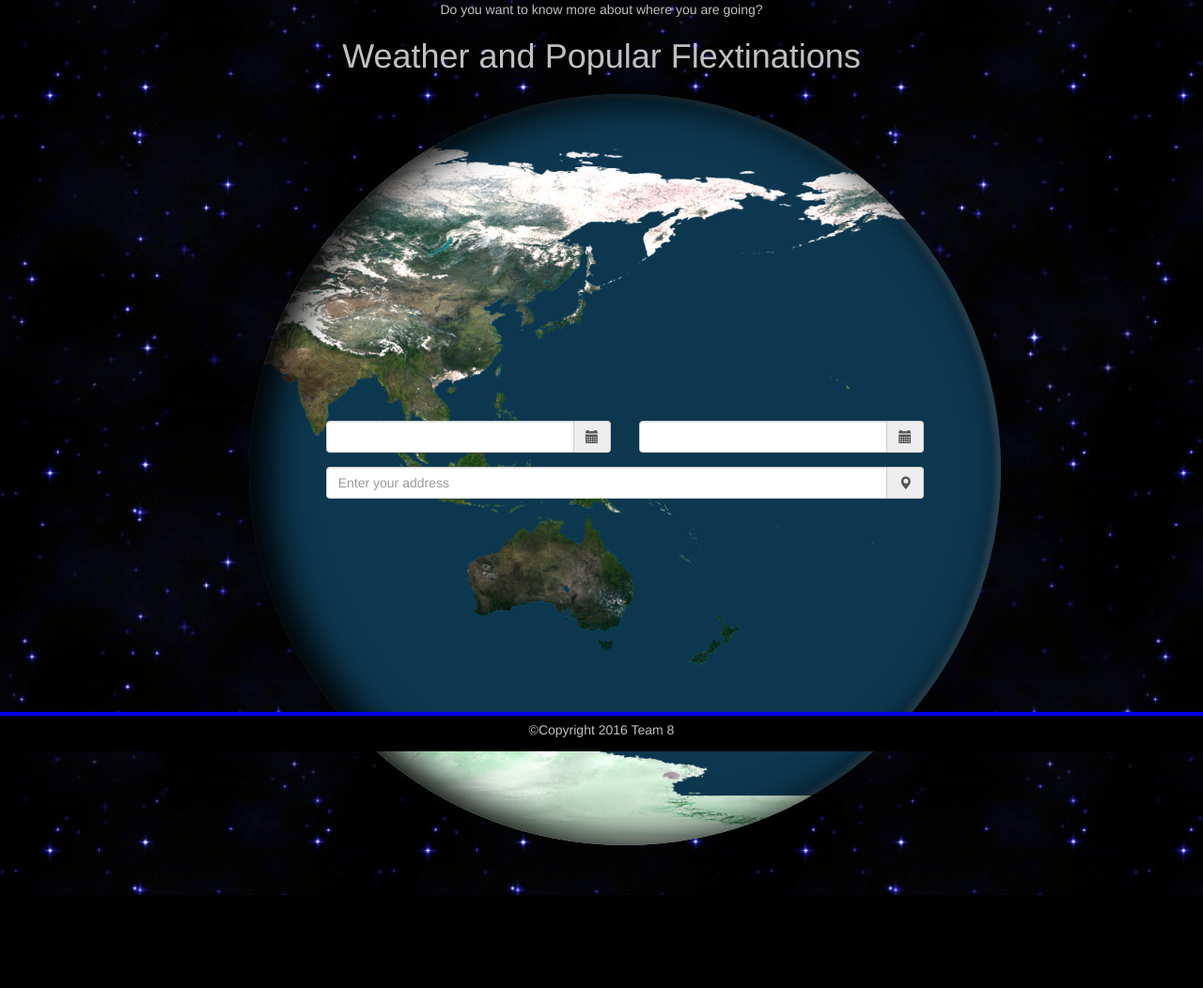
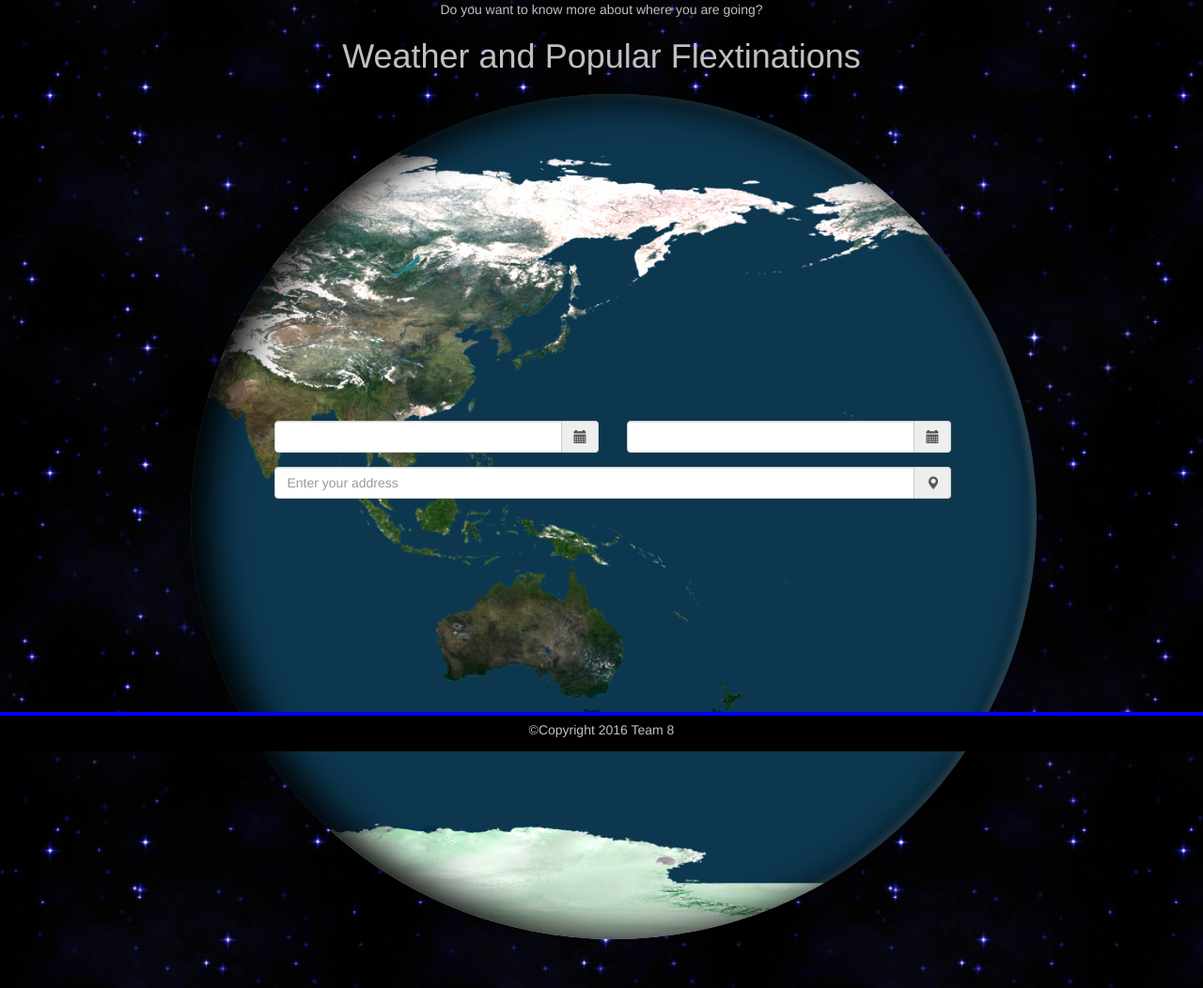
Before and after one commit to Havamere/Flextination, a PHP site: page / in a window 1280 px wide. Shown: the whole page at 94% size. Before the commit the page ends 953 px from the top, so only its background shows below. Run offline with PHP 8.4, Linux system fonts and the light colour scheme; some libraries are stand-ins or nearby versions.

Commit message:
changed landing page resizing elements.  Looks better now on resizes

```diff
--- a/assets/css/style.css
+++ b/assets/css/style.css
@@ -14,7 +14,7 @@
 #earth {
     width: 250px;
     height: 250px;
-    margin: 8%;
+    margin: 10px;
     background-size: 500px;
     background: url(../images/Earth-Color4096.jpg);
     border-radius: 50%;
@@ -45,7 +45,7 @@
 }
 
 .jumbotron {
-    margin-top: 2px;
+    margin-top: 30px;
     z-index: 0;
     background-color: rgba(255, 255, 255, .0);
 }
@@ -59,10 +59,6 @@
 #map {
     height: 500px;
 }
-
-/*.btn {
-    margin: 4px;
-}*/
 
 #destinationWeatherContainer {
     background-image: url(../images/weather.png);
@@ -138,12 +134,32 @@
 @media only screen and (min-width: 320px) {
 
     #earth {
+        width: 250px;
+        height: 250px;
+        margin: 10px;
+        background-size: 500px;
+        animation-duration: 4s;
+        margin-left: 15%;
+    }
+
+    @keyframes rotate {
+      to { background-position-x: 500px; }
+    }
+
+    .jumbotron{
+        margin-top: 30px;
+    }
+}
+
+@media only screen and (min-width: 400px) {
+
+    #earth {
         width: 300px;
         height: 300px;
         margin: 10px;
         background-size: 600px;
         animation-duration: 4s;
-        margin-left: 18%;
+        margin-left: 15%;
     }
 
     @keyframes rotate {
@@ -151,59 +167,19 @@
     }
 
     .jumbotron{
-        margin-top: 5px;
-    }
-}
-
-@media only screen and (min-width: 400px) {
-
-    #earth {
-        width: 350px;
-        height: 350px;
-        margin: 10px;
-        background-size: 700px;
-        animation-duration: 4s;
-        margin-left: 20%;
-    }
-
-    @keyframes rotate {
-      to { background-position-x: 700px; }
-    }
-
-    .jumbotron{
-        margin-top: 25px;
+        margin-top: 50px;
     }
 }
 
 /* EXTRA-small devices, phones */
 @media only screen and (min-width: 480px) {
     #earth {
-        width: 450px;
-        height: 450px;
-        margin: 10px;
-        background-size: 900px;
-        animation-duration: 4s;
-        margin-left: 22%;
-    }
-
-    @keyframes rotate {
-      to { background-position-x: 900px; }
-    }
-
-    .jumbotron{
-        margin-top: 50px;
-    }
-}
-
-/* SMALL devices, tablets */
-@media only screen and (min-width: 728px) {
-    #earth {
         width: 400px;
         height: 400px;
         margin: 10px;
         background-size: 800px;
-        animation-duration: 6s;
-        margin-left: 25%;
+        animation-duration: 4s;
+        margin-left: 9%;
     }
 
     @keyframes rotate {
@@ -215,19 +191,59 @@
     }
 }
 
+@media only screen and (min-width: 600px) {
+
+    #earth {
+        width: 450px;
+        height: 450px;
+        margin: 10px;
+        background-size: 900px;
+        animation-duration: 6s;
+        margin-left: 15%;
+    }
+
+    @keyframes rotate {
+      to { background-position-x: 900px; }
+    }
+
+    .jumbotron{
+        margin-top: 120px;
+    }
+}
+
+/* SMALL devices, tablets */
+@media only screen and (min-width: 728px) {
+    #earth {
+        width: 500px;
+        height: 500px;
+        margin: 10px;
+        background-size: 1000px;
+        animation-duration: 8s;
+        margin-left: 20%;
+    }
+
+    @keyframes rotate {
+      to { background-position-x: 1000px; }
+    }
+
+    .jumbotron{
+        margin-top: 150px;
+    }
+}
+
 /* MEDIUM devices, desktops */
 @media only screen and (min-width: 992px) {
     #earth {
-        width: 600px;
-        height: 600px;
+        width: 750px;
+        height: 750px;
         margin: 10px;
-        background-size: 1200px;
-        animation-duration: 10s;
-         margin-left: 20%;
+        background-size: 1500px;
+        animation-duration: 12s;
+        margin-left: 15%;
     }
 
     @keyframes rotate {
-      to { background-position-x: 1200px; }
+      to { background-position-x: 1500px; }
     }
 
     .jumbotron{
@@ -238,16 +254,16 @@
 /* LARGE devices, widescreens */
 @media only screen and (min-width: 1200px) {
     #earth {
-        width: 800px;
-        height: 800px;
+        width: 900px;
+        height: 900px;
         margin: 10px;
-        background-size: 1600px;
+        background-size: 1800px;
         animation-duration: 20s;
-        margin-left: 20%;
+        margin-left: 15%;
     }
 
     @keyframes rotate {
-      to { background-position-x: 1600px; }
+      to { background-position-x: 1800px; }
     }
 
     .jumbotron{
--- a/index.html
+++ b/index.html
@@ -61,9 +61,6 @@
 				</div>
 			</div>
 		</div>
-		<div class="row">
-			<div id="search-parameers" class="col-xs-12"></div>
-		</div>
 	</div>
  	<div class="push"></div>
 	</div>
```
